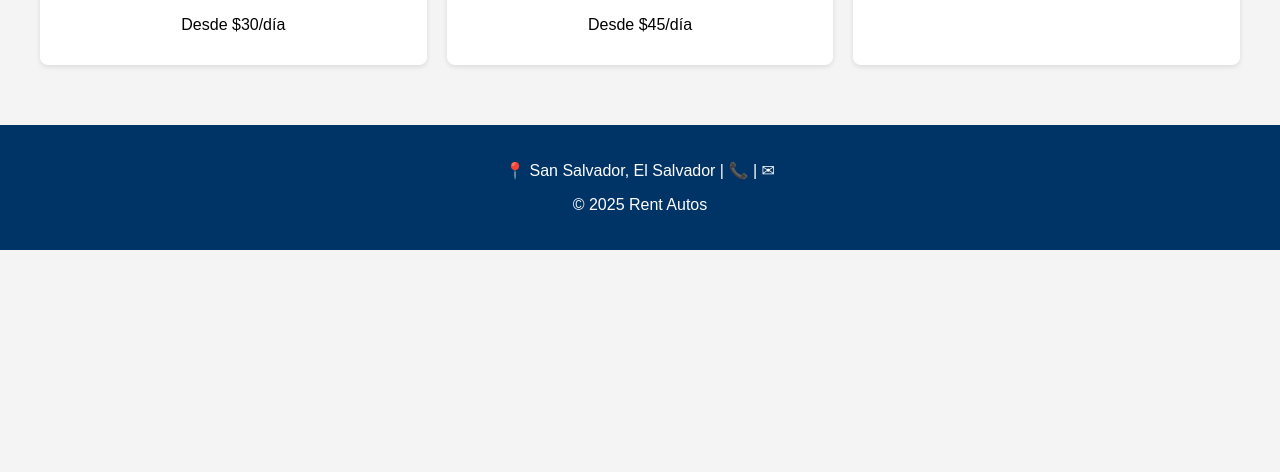
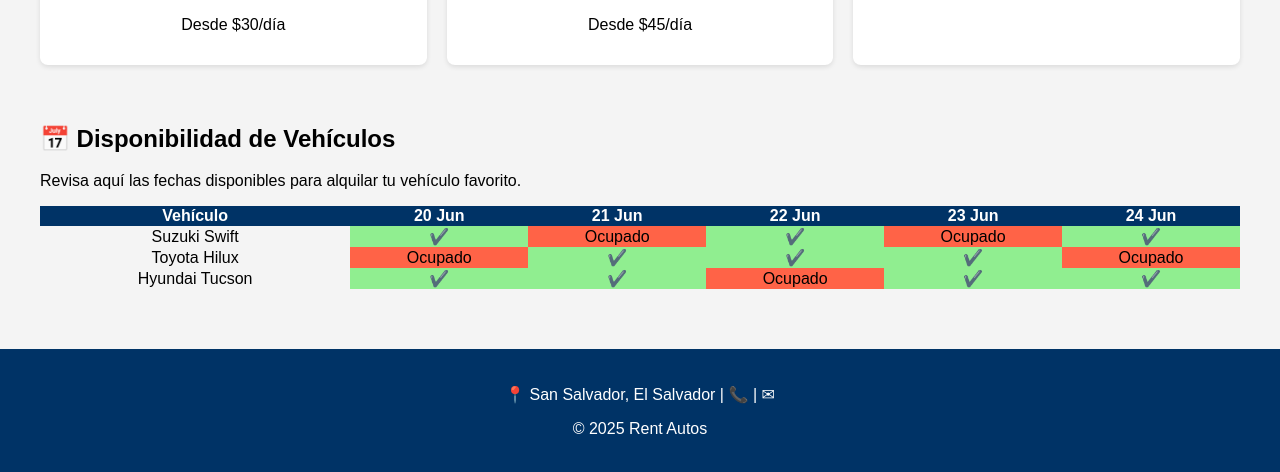
Before and after one commit to vasgra/Herrentacar, a plain HTML site: page index.html in a window 1280 px wide. Shown: the part 704-1176 px from the top of the page. Before the commit the page ends 954 px from the top, so only its background shows below. Drawn offline with Linux system fonts and the light colour scheme.

Commit message:
index.html

```diff
--- a/index.html
+++ b/index.html
@@ -123,6 +123,49 @@
       </div>
     </section>
   </div>
+<section class="container">
+  <h2>📅 Disponibilidad de Vehículos</h2>
+  <p>Revisa aquí las fechas disponibles para alquilar tu vehículo favorito.</p>
+
+  <table style="width:100%; border-collapse: collapse; text-align: center;">
+    <thead style="background-color: #003366; color: white;">
+      <tr>
+        <th>Vehículo</th>
+        <th>20 Jun</th>
+        <th>21 Jun</th>
+        <th>22 Jun</th>
+        <th>23 Jun</th>
+        <th>24 Jun</th>
+      </tr>
+    </thead>
+    <tbody>
+      <tr>
+        <td>Suzuki Swift</td>
+        <td style="background-color: lightgreen;">✔️</td>
+        <td style="background-color: tomato;">Ocupado</td>
+        <td style="background-color: lightgreen;">✔️</td>
+        <td style="background-color: tomato;">Ocupado</td>
+        <td style="background-color: lightgreen;">✔️</td>
+      </tr>
+      <tr>
+        <td>Toyota Hilux</td>
+        <td style="background-color: tomato;">Ocupado</td>
+        <td style="background-color: lightgreen;">✔️</td>
+        <td style="background-color: lightgreen;">✔️</td>
+        <td style="background-color: lightgreen;">✔️</td>
+        <td style="background-color: tomato;">Ocupado</td>
+      </tr>
+      <tr>
+        <td>Hyundai Tucson</td>
+        <td style="background-color: lightgreen;">✔️</td>
+        <td style="background-color: lightgreen;">✔️</td>
+        <td style="background-color: tomato;">Ocupado</td>
+        <td style="background-color: lightgreen;">✔️</td>
+        <td style="background-color: lightgreen;">✔️</td>
+      </tr>
+    </tbody>
+  </table>
+</section>
 
   <footer>
     <p>📍 San Salvador, El Salvador | 📞 | ✉ </p>
```
